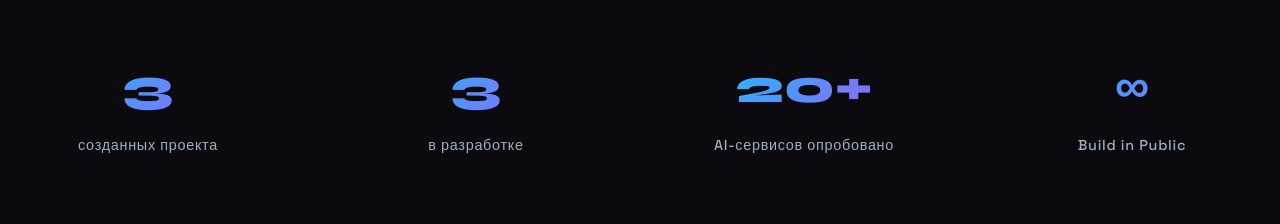
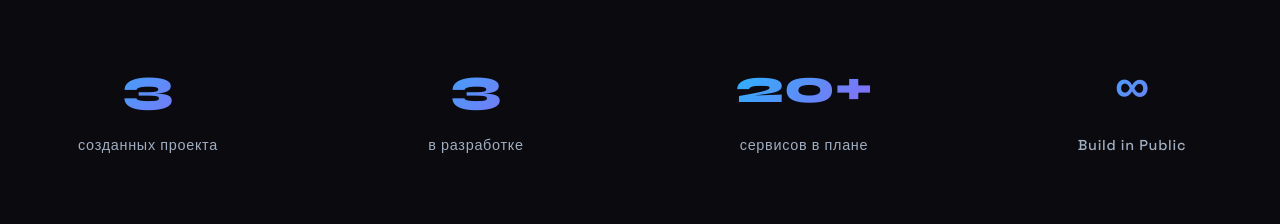
Before and after one commit to Lavr5000/Lavr5000.github.io, a Next.js app: page / in a window 1280 px wide. Shown: the part 840-1064 px from the top of the page. Built offline with nearby package versions, Linux system fonts and the light colour scheme.

Commit message:
fix: correct stats label back to 'сервисов в плане'

```diff
--- a/src/app/page.tsx
+++ b/src/app/page.tsx
@@ -48,7 +48,7 @@ export default function HomePage() {
           </div>
           <div className="stat-item">
             <div className="stat-value">20+</div>
-            <div className="stat-label">AI-сервисов опробовано</div>
+            <div className="stat-label">сервисов в плане</div>
           </div>
           <div className="stat-item">
             <div className="stat-value">∞</div>
```
